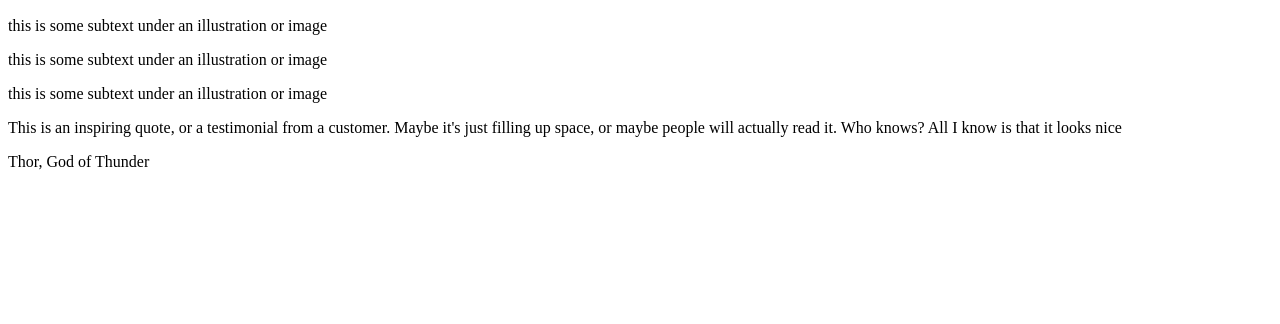
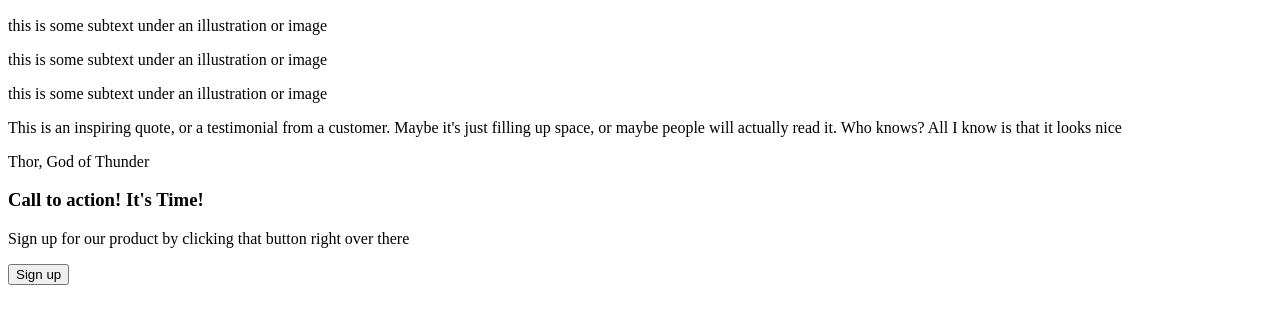
Before and after one commit to Bobsled6/foundations-landing-page, a plain HTML site: page index.html in a window 1280 px wide. Shown: the part 406-730 px from the top of the page. Drawn offline with Linux system fonts and the light colour scheme.

Commit message:
added fourth div

```diff
--- a/index.html
+++ b/index.html
@@ -41,6 +41,14 @@
         <p>Thor, God of Thunder</p>
     </div>
 
+    <div>
+        <div>
+            <h3>Call to action! It's Time!</h3>
+            <p>Sign up for our product by clicking that button right over there</p>
+            <button>Sign up</button>
+        </div>
+    </div>
+
 
 <footer></footer>
 </body>
```
